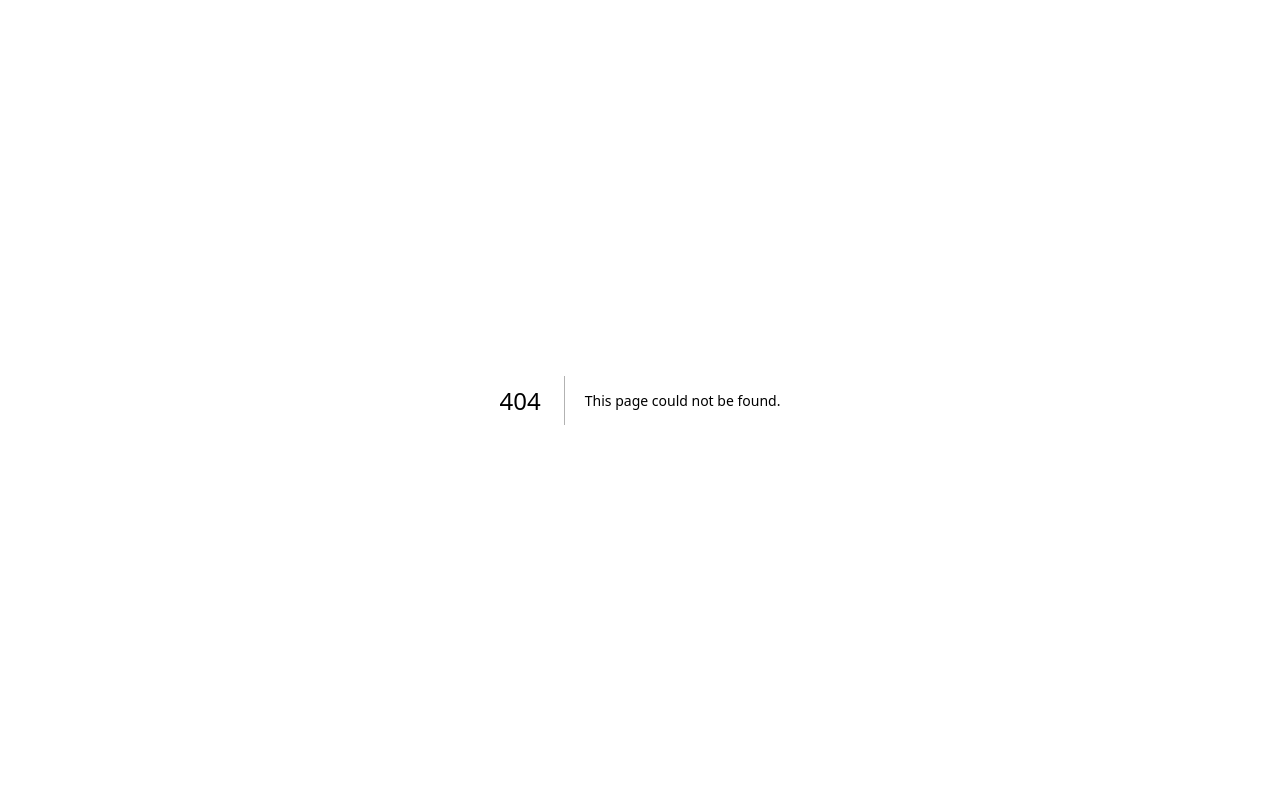
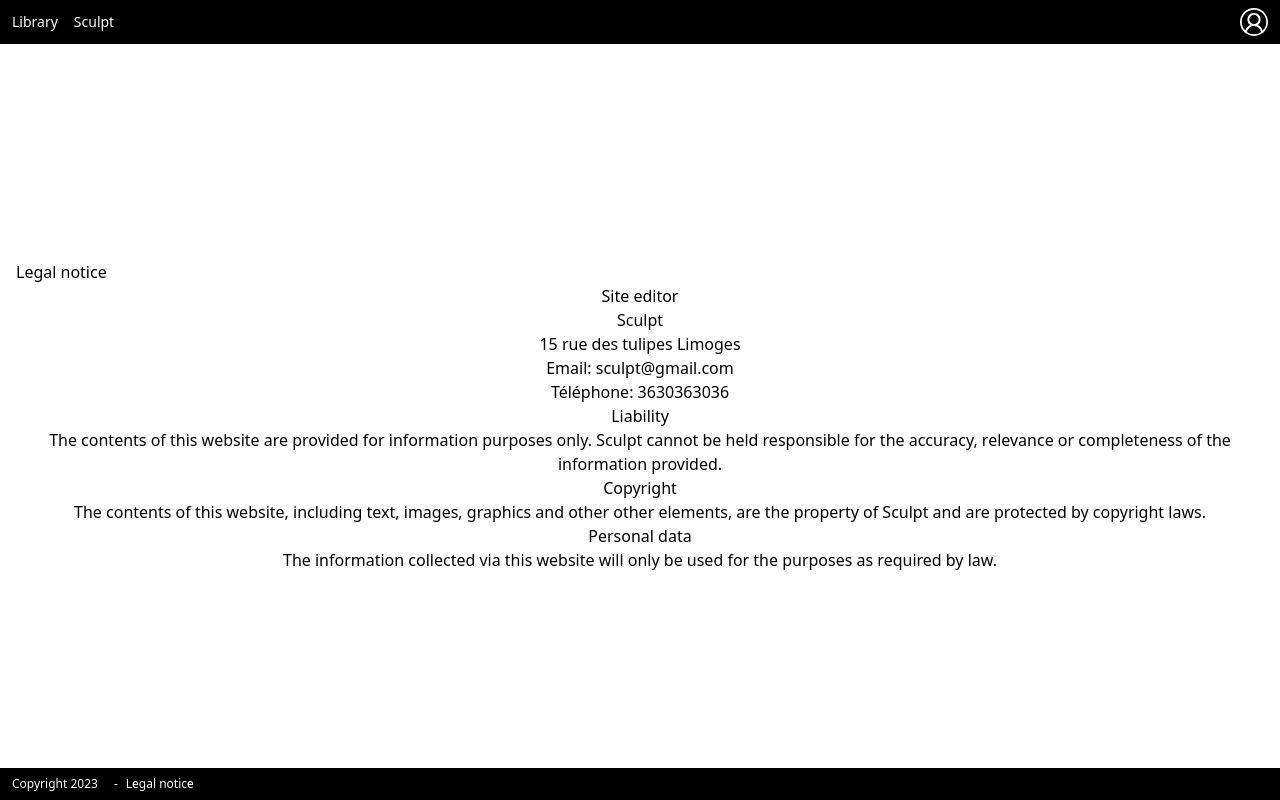
Before and after one commit to https-github-com-Sae501/Sae_501, a Next.js app: page /legalNotice in a window 1280 px wide. Before the commit this address had no page. Built offline with nearby package versions, Linux system fonts and the light colour scheme.

Commit message:
page legal notice & copyright

```diff
--- a/app/components/footer.tsx
+++ b/app/components/footer.tsx
@@ -1,23 +1,24 @@
 import React from 'react';
+import Link from "next/link";
 
 const Footer = () => {
   return (
     <footer className="fixed bottom-0 w-full z-50">
         <div className="flex flex-row gap-2 p-2 px-3 bg-black text-white w-full text-xs">
             <p className=''>
-                Copyright 2023
+                <Link href="./copyright">
+                    Copyright 2023
+                </Link>
+            </p>
+            <p className=''>
             </p>
             <p className=''>
                 -
             </p>
             <p className=''>
-                All rights reserved
-            </p>
-            <p className=''>
-                -
-            </p>
-            <p className=''>
-                Legal notice
+                <Link href="./legalNotice">
+                    Legal notice
+                </Link>
             </p>
         </div>
 
--- /dev/null
+++ b/app/copyright/page.tsx
@@ -0,0 +1,20 @@
+import React from 'react';
+import Header from '../components/header';
+import Footer from '../components/footer';
+
+const App: React.FC = () => {
+  return (
+    <div className="bg-white h-screen">
+        <Header></Header>
+        <div className='pt-[3rem] bg-white h-full text-black text-center flex flex-col justify-center'>
+            <p className=''>&copy; {new Date().getFullYear()} Sculpt. All rights reserved.</p>
+            <p>The contents of this website, including text, images, graphics and other elements, are the property of Sculpt and are protected by copyright laws.</p>
+            <p>Any unauthorized reproduction, distribution, modification or use of the content without the prior consent of Sculpt is strictly prohibited.</p>
+            <p>The brands and logos mentioned on this site are the property of their respective owners.</p>
+        </div>
+        <Footer></Footer>
+    </div>
+  );
+};
+
+export default App;
--- /dev/null
+++ b/app/legalNotice/page.tsx
@@ -0,0 +1,51 @@
+import React from 'react';
+import Header from '../components/header';
+import Footer from '../components/footer';
+
+interface LegalNoticeProps {
+  companyName: string;
+  companyAddress: string;
+  companyEmail: string;
+  companyPhone: string;
+}
+
+const LegalNotice: React.FC<LegalNoticeProps> = ({}) => {
+  return (
+    <div className='h-screen bg-white'>
+        <Header></Header>
+        <div className=' p-4 pt-[3rem] bg-white h-full text-black text-center flex flex-col justify-center'>
+            <h2 className='text-left'>Legal notice</h2>
+
+            <h3>Site editor</h3>
+            <p>Sculpt</p>
+            <p>15 rue des tulipes Limoges </p>
+            <p>Email: sculpt@gmail.com</p>
+            <p>Téléphone: 3630363036</p>
+
+            <h3>Liability</h3>
+            <p>
+                The contents of this website are provided for information purposes only.
+                Sculpt cannot be held responsible for the accuracy, relevance or
+                completeness of the information provided.
+            </p>
+
+            <h3>Copyright</h3>
+            <p>
+                The contents of this website, including text, images, graphics and other
+                other elements, are the property of Sculpt and are protected by
+                copyright laws.
+            </p>
+
+            <h3>Personal data</h3>
+            <p>
+                The information collected via this website will only be used for the purposes
+                as required by law.
+            </p>
+        </div>
+    <Footer></Footer>
+    </div>
+
+  );
+};
+
+export default LegalNotice;
```
Also changed, not shown: index.html (added, +11 -0 lines), 1 other file (tests, documents, lock files or other folders).
